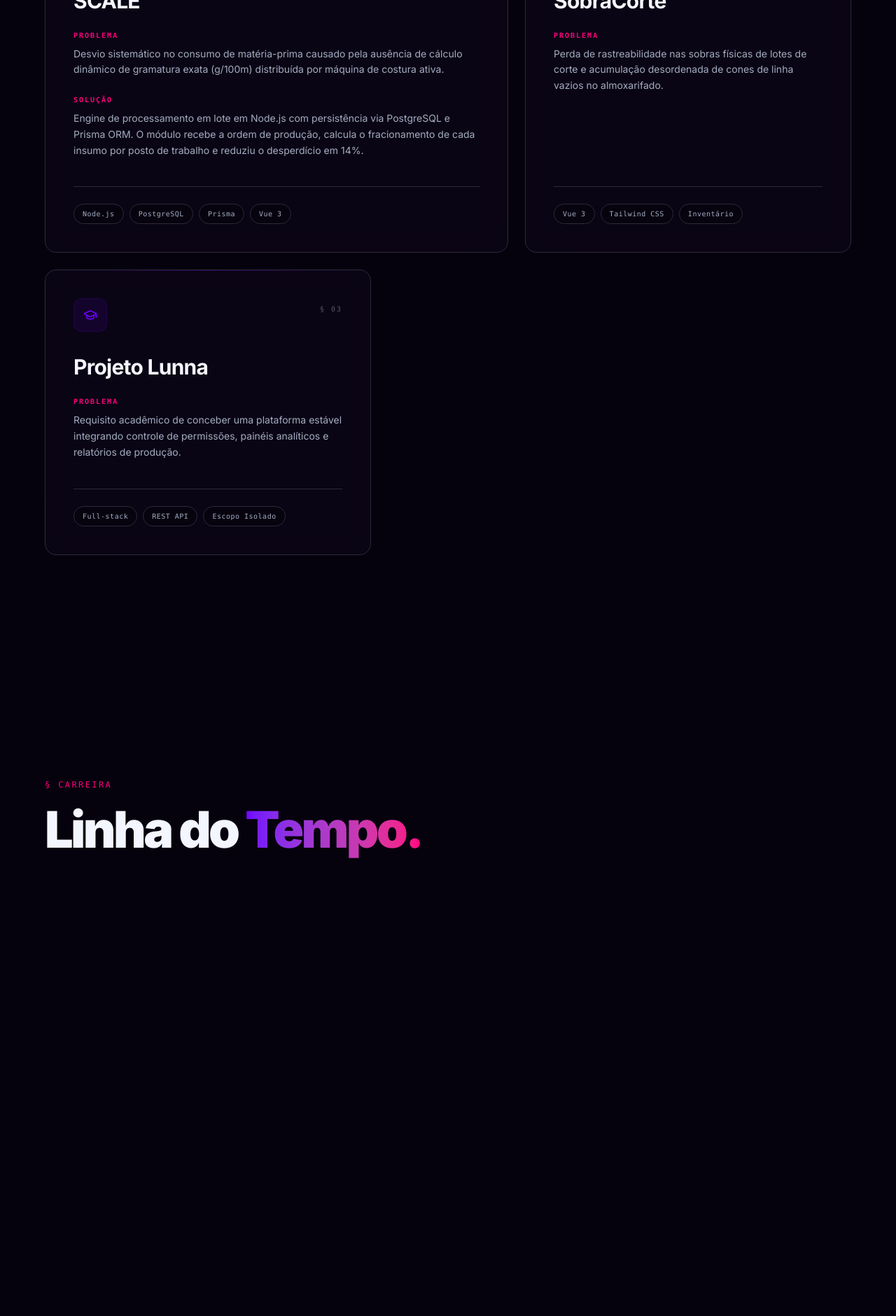
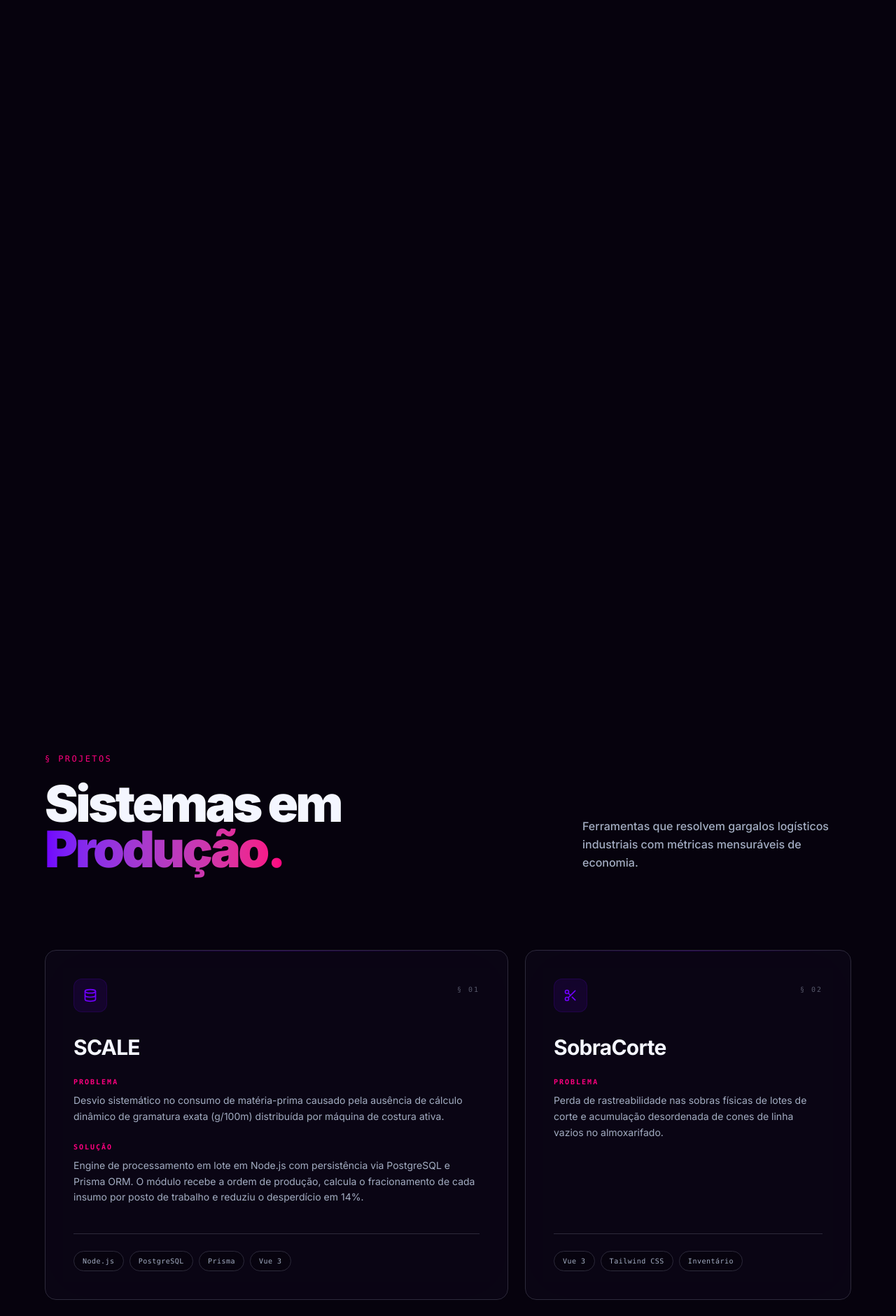
Before and after one commit to hellennverenaa/meu-portfolio, a Vue app: page / in a window 1280 px wide. Shown: the part 3815-5695 px from the top of the page at 70% size. Built offline with nearby package versions, Linux system fonts and the light colour scheme.

Commit message:
fix: reestruturação arquitetural completa, correção de ciclo de vida e transições de layout

```diff
--- a/src/App.vue
+++ b/src/App.vue
@@ -264,8 +264,8 @@ onUnmounted(() => {
     <SobreMimSection />
     <ServicosSection />
     <MarqueeBand />
+    <TimelineSection />
     <ProjetosSection />
-    <TimelineSection />
     <ContatoSection />
   </div>
 </template>
```
